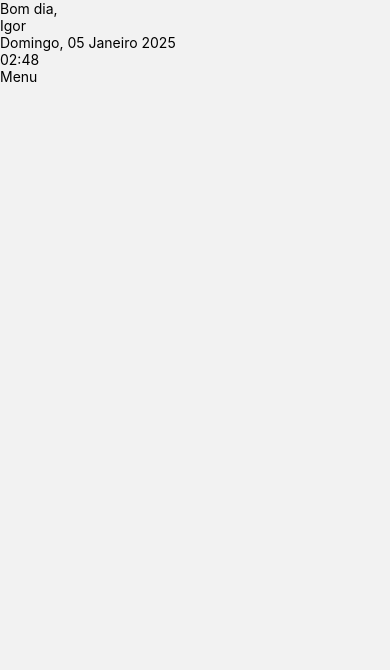
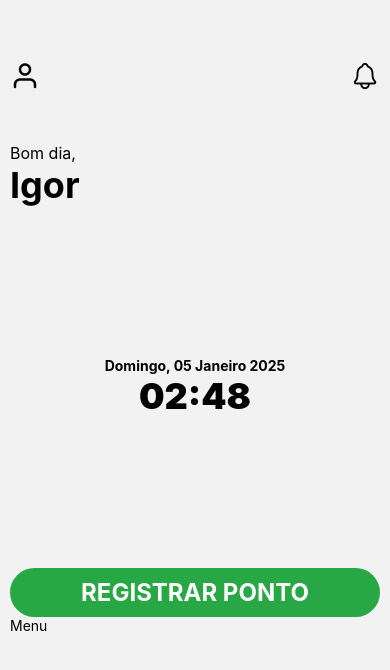
Before and after one commit to Igor-Maceno/cartao-ponto-sdk, a React Native app: screen /Home in a window 390 px wide. Shown: the top 670 px of the page. Built offline with nearby package versions, Linux system fonts and the light colour scheme.

Commit message:
interface da home okay

```diff
--- a/App.tsx
+++ b/App.tsx
@@ -1,6 +1,6 @@
 import { NavigationContainer } from "@react-navigation/native";
 import { createNativeStackNavigator } from "@react-navigation/native-stack";
-import { StyleSheet, Text, View } from "react-native";
+import { Text, View } from "react-native";
 import { StatusBar } from "react-native";
 
 import Login from "./src/pages/login";
@@ -22,12 +22,3 @@ export default function App() {
     </>
   );
 }
-
-const styles = StyleSheet.create({
-  container: {
-    flex: 1,
-    backgroundColor: "#fff",
-    alignItems: "center",
-    justifyContent: "center",
-  },
-});
--- a/package.json
+++ b/package.json
@@ -20,7 +20,8 @@
     "react-native-gesture-handler": "~2.20.2",
     "react-native-reanimated": "~3.16.1",
     "react-native-safe-area-context": "4.12.0",
-    "react-native-screens": "~4.4.0"
+    "react-native-screens": "~4.4.0",
+    "react-native-vector-icons": "^10.2.0"
   },
   "devDependencies": {
     "@babel/core": "^7.25.2",
--- a/src/components/menu/index.tsx
+++ b/src/components/menu/index.tsx
@@ -1,5 +1,5 @@
 import React from 'react'
-import { View, Text} from 'react-native';
+import { View, Text, StyleSheet} from 'react-native';
 
 export const Menu = () => {
   return (
--- a/src/pages/home/index.tsx
+++ b/src/pages/home/index.tsx
@@ -1,6 +1,7 @@
 import React, { useState, useEffect } from "react";
-import { View, Text } from "react-native";
+import { View, Text, StyleSheet, TouchableOpacity } from "react-native";
 import { Menu } from "../../components/menu";
+import { Feather, Ionicons } from "@expo/vector-icons";
 
 export const Home = () => {
   const [dataFormatada, setDataFormatada] = useState("");
@@ -52,12 +53,57 @@ export const Home = () => {
     return () => clearInterval(intervalo); // limpa ao desmontar
   }, []);
   return (
-    <View>
-      <Text>Bom dia,</Text>
-      <Text>Igor</Text>
-      <Text>{dataFormatada}</Text>
-      <Text>{horarioFormatado}</Text>
+    <View style={styles.container}>
+      <View style={styles.icons}>
+        <Feather name="user" size={30} color="black" />
+        <Ionicons name="notifications-outline" size={30} color="black" />
+      </View>
+      <View style={styles.greating}>
+        <Text style={{ fontSize: 16 }}>Bom dia,</Text>
+        <Text style={{ fontSize: 36, fontWeight: "bold" }}>Igor</Text>
+      </View>
+      <View style={styles.time}>
+        <Text style={{ fontSize: 14, fontWeight: "bold" }}>
+          {dataFormatada}
+        </Text>
+        <Text style={{ fontSize: 36, fontWeight: 900 }}>
+          {horarioFormatado}
+        </Text>
+      </View>
+      <View>
+        <TouchableOpacity style={styles.track}>
+          <Text style={{ color: "#FFF", fontSize: 24, fontWeight: "bold" }}>REGISTRAR PONTO</Text>
+        </TouchableOpacity>
+      </View>
       <Menu />
     </View>
   );
 };
+
+const styles = StyleSheet.create({
+  container: {
+    marginTop: 50,
+    padding: 10,
+  },
+  icons: {
+    flexDirection: "row",
+    flexWrap: "nowrap",
+    justifyContent: "space-between",
+  },
+  greating: {
+    marginTop: 50,
+  },
+  time: {
+    marginTop: 150,
+    justifyContent: "center",
+    alignItems: "center",
+  },
+  track: {
+    marginTop: 150,
+    justifyContent: "center",
+    alignItems: "center",
+    backgroundColor: "#28A745",
+    borderRadius: 50,
+    padding: 10
+},
+});
```
Also changed, not shown: 1 other file (tests, documents, lock files or other folders).
